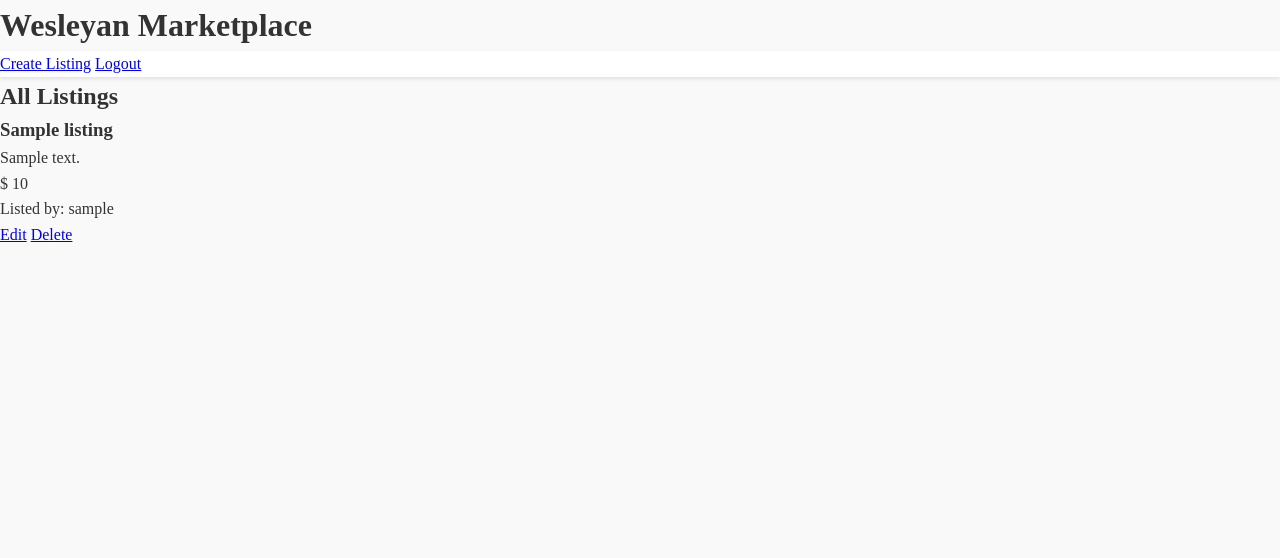
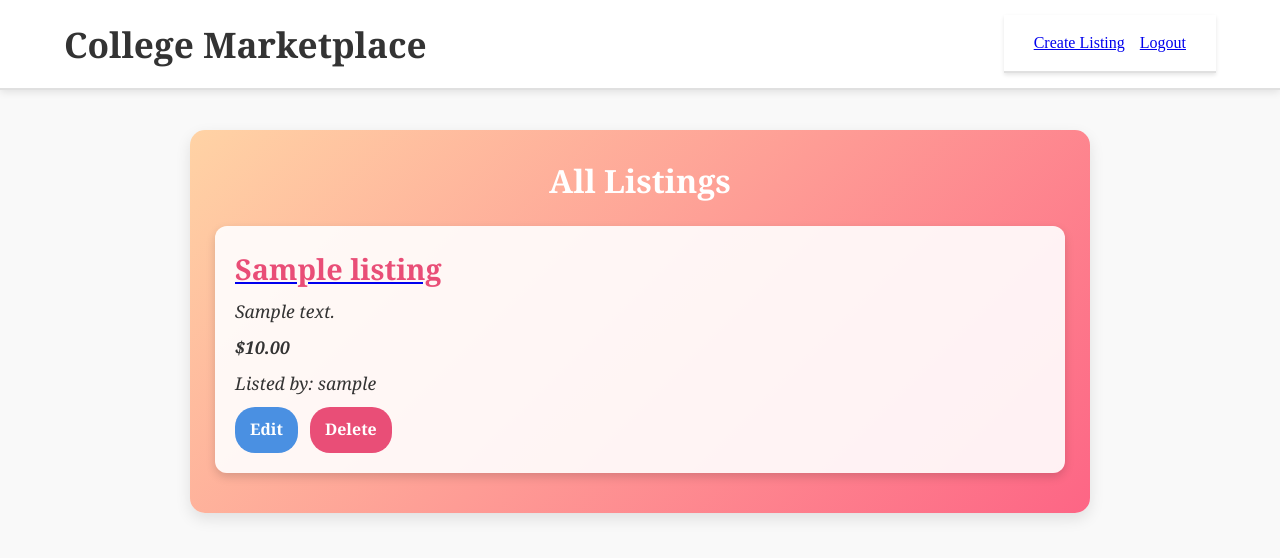
Before and after one commit to dlalude/wesleyan-marketplace, a PHP site: page / in a window 1280 px wide. Shown: the top 558 px of the page. Run offline with PHP 8.4, Linux system fonts and the light colour scheme; the visitor is signed in with stand-in values (Sample User, id 1); tables that the repository leaves empty or names only in its code hold one stand-in row (values such as "Sample post").

Commit message:
Updated authentication flow, improved styling, and refined UI elements

```diff
--- a/db.php
+++ b/db.php
@@ -2,7 +2,7 @@
 $servername = "localhost"; // XAMPP runs MySQL locally
 $username = "root"; // Default MySQL username
 $password = ""; // Default MySQL password in XAMPP (leave empty)
-$database = "app-db"; // Your database name
+$database = "app_db"; // Your database name
 
 // Create connection
 $conn = new mysqli($servername, $username, $password, $database);
--- a/index.html
+++ b/index.html
@@ -4,8 +4,9 @@
   <meta charset="UTF-8" />
   <meta http-equiv="X-UA-Compatible" content="IE=edge" />
   <meta name="viewport" content="width=device-width, initial-scale=1" />
+  <link rel="stylesheet" href="style.css">
   <title>College Marketplace</title>
-  <link rel="stylesheet" href="style.css" />
+
 </head>
 <body>
 
--- a/index.php
+++ b/index.php
@@ -13,7 +13,7 @@ include 'db.php';
 </head>
 <body>
     <header>
-        <h1>Wesleyan Marketplace</h1>
+        <h1>College Marketplace</h1>
         <nav>
             <?php if (isset($_SESSION["username"])): ?>
                 <a href="create.php">Create Listing</a>
@@ -37,14 +37,26 @@ include 'db.php';
             while ($row = $result->fetch_assoc()):
         ?>
                 <div class="listing">
-                    <h3><?= htmlspecialchars($row['item_name']) ?></h3>
-                    <p><?= htmlspecialchars($row['description']) ?></p>
-                    <p class="price">$ <?= htmlspecialchars($row['price']) ?></p>
+                    <!-- Item Title -->
+                    <a href="#" class="listing-title">
+                        <h3><?= htmlspecialchars($row['item_name']) ?></h3>
+                    </a>
+
+                    <!-- Description -->
+                    <div class="listing-description">
+                        <p><?= htmlspecialchars($row['description']) ?></p>
+                        <p class="price"><strong>$<?= number_format($row['price'], 2) ?></strong></p>
+                    </div>
+
+                    <!-- Seller -->
                     <p class="seller">Listed by: <?= htmlspecialchars($row['username']) ?></p>
 
+                    <!-- Actions (Only for Owner) -->
                     <?php if (isset($_SESSION["username"]) && $_SESSION["username"] === $row["username"]): ?>
-                        <a href="update.php?id=<?= $row['id'] ?>">Edit</a>
-                        <a href="delete.php?id=<?= $row['id'] ?>" onclick="return confirm('Are you sure you want to delete this listing?');">Delete</a>
+                        <div class="listing-actions">
+                            <a href="edit.php?id=<?= $row['id'] ?>" class="edit-btn">Edit</a>
+                            <a href="delete.php?id=<?= $row['id'] ?>" class="delete-btn" onclick="return confirm('Are you sure you want to delete this listing?');">Delete</a>
+                        </div>
                     <?php endif; ?>
                 </div>
         <?php
--- a/login.php
+++ b/login.php
@@ -33,7 +33,7 @@ if ($_SERVER["REQUEST_METHOD"] == "POST") {
 </head>
 <body>
     <header>
-        <h1>Wesleyan Marketplace</h1>
+        <h1>College Marketplace</h1>
         <nav>
             <a href="index.php">Home</a>
             <a href="register.php">Register</a>
--- a/register.php
+++ b/register.php
@@ -1,3 +1,4 @@
+<link rel="stylesheet" href="style.css">
 <?php
 include 'db.php';
 
@@ -28,12 +29,12 @@ if ($_SERVER["REQUEST_METHOD"] == "POST") {
 <head>
     <meta charset="UTF-8">
     <meta name="viewport" content="width=device-width, initial-scale=1.0">
-    <title>Register | Wesleyan Marketplace</title>
+    <title>Register | College Marketplace</title>
     <link rel="stylesheet" href="style.css">
 </head>
 <body>
     <header>
-        <h1>Wesleyan Marketplace</h1>
+        <h1>College Marketplace</h1>
         <nav>
             <a href="index.php">Home</a>
             <a href="login.php">Login</a>
--- a/style.css
+++ b/style.css
@@ -388,3 +388,230 @@ footer {
     display: none !important; /* Completely hide the hero image */
   }
 }
+
+
+/* General Styles */
+/* Listings Section */
+.listings {
+  width: 100%;
+  max-width: 900px;
+  margin: 40px auto;
+  padding: 25px;
+  background: linear-gradient(135deg, #ffd3a5, #fd6585);
+  border-radius: 15px;
+  box-shadow: 0 6px 15px rgba(0, 0, 0, 0.1);
+  font-family: "Georgia", serif;
+  color: white;
+}
+
+/* Section Title */
+.listings h2 {
+  font-size: 2em;
+  font-weight: bold;
+  margin-bottom: 20px;
+  text-align: center;
+  color: white;
+}
+
+/* Individual Listing */
+.listing {
+  background: rgba(255, 255, 255, 0.9);
+  border-radius: 12px;
+  padding: 20px;
+  margin: 15px 0;
+  box-shadow: 0px 4px 10px rgba(0, 0, 0, 0.15);
+  transition: transform 0.2s ease-in-out;
+}
+
+.listing:hover {
+  transform: translateY(-3px);
+  box-shadow: 0px 6px 15px rgba(0, 0, 0, 0.2);
+}
+
+/* Item Title */
+.listing h3 {
+  font-size: 1.8em;
+  font-weight: bold;
+  color: #e94e77;
+  margin-bottom: 5px;
+  font-family: "Georgia", serif;
+}
+
+/* Description */
+.listing p {
+  font-size: 1.1em;
+  color: #333;
+  font-style: italic;
+  margin-bottom: 8px;
+}
+
+/* Price */
+.price {
+  font-size: 1.5em;
+  font-weight: bold;
+  color: #4a90e2;
+}
+
+/* Seller Info */
+.seller {
+  font-size: 1em;
+  font-style: italic;
+  color: #555;
+  margin-bottom: 10px;
+}
+
+/* Actions (Edit/Delete) */
+.listing-actions {
+  display: flex;
+  gap: 12px;
+  margin-top: 10px;
+}
+
+.listing-actions a {
+  text-decoration: none;
+  padding: 10px 15px;
+  border-radius: 20px;
+  font-weight: bold;
+  display: inline-block;
+  text-align: center;
+  font-size: 1em;
+  transition: background 0.3s ease-in-out, transform 0.2s ease-in-out;
+}
+
+/* Edit & Delete Buttons */
+.edit-btn {
+  background-color: #4a90e2;
+  color: white;
+  border: none;
+}
+
+.delete-btn {
+  background-color: #e94e77;
+  color: white;
+  border: none;
+}
+
+/* Hover Effects */
+.edit-btn:hover {
+  background-color: #357ABD;
+  transform: scale(1.05);
+}
+
+.delete-btn:hover {
+  background-color: #d13b62;
+  transform: scale(1.05);
+}
+
+/* Mobile Optimization */
+@media (max-width: 768px) {
+  .listing {
+    padding: 15px;
+  }
+
+  .listing h3 {
+    font-size: 1.5em;
+  }
+
+  .price {
+    font-size: 1.3em;
+  }
+
+  .listing-actions {
+    flex-direction: column;
+    gap: 8px;
+  }
+}
+
+/* Header styling */
+/* Header Styling */
+header {
+  background: white;
+  padding: 15px 5%;
+  display: flex;
+  justify-content: space-between;
+  align-items: center;
+  box-shadow: 0 2px 8px rgba(0, 0, 0, 0.1);
+  border-bottom: 2px solid #e0e0e0;
+}
+
+/* Main Title (Logo or Name) */
+header h1 {
+  font-size: 2.2em;
+  font-weight: bold;
+  color: #333;
+  font-family: "Georgia", serif;
+  margin: 0;
+}
+/* Ensure Navigation Bar is properly spaced */
+nav {
+  display: flex;
+  justify-content: space-between; /* Pushes items to edges */
+  align-items: center;
+  padding: 15px 30px; /* Adds spacing */
+  background: white;
+  box-shadow: 0 2px 4px rgba(0, 0, 0, 0.1);
+  border-bottom: 2px solid #e0e0e0;
+}
+
+/* Nav container should be full-width */
+.nav-container {
+  display: flex;
+  justify-content: space-between;
+  align-items: center;
+  width: 100%;
+  max-width: 1200px; /* Restrict max width */
+  margin: 0 auto;
+}
+
+/* Logo Spacing */
+.logo a {
+  font-size: 1.8em;
+  font-weight: 700;
+  text-decoration: none;
+  color: #4a90e2;
+}
+
+/* Different color for "Market" */
+.logo span {
+  color: #e94e77;
+}
+
+/* Navigation List */
+.nav-list {
+  list-style: none;
+  display: flex;
+  gap: 20px; /* Space between items */
+}
+
+.nav-item a {
+  text-decoration: none;
+  font-size: 1em;
+  font-weight: 600;
+  color: #333;
+  transition: color 0.3s ease-in-out;
+}
+
+.nav-item a:hover {
+  color: #e94e77;
+}
+
+nav a {
+  margin-right: 15px; /* Adds space between links */
+}
+
+nav a:last-child {
+  margin-right: 0; /* Ensures no extra space on the last link */
+}
+
+/* Responsive Fix for Mobile */
+@media (max-width: 768px) {
+  nav {
+    flex-direction: column;
+    align-items: center;
+  }
+
+  .nav-list {
+    flex-direction: column;
+    gap: 10px;
+  }
+}
```
